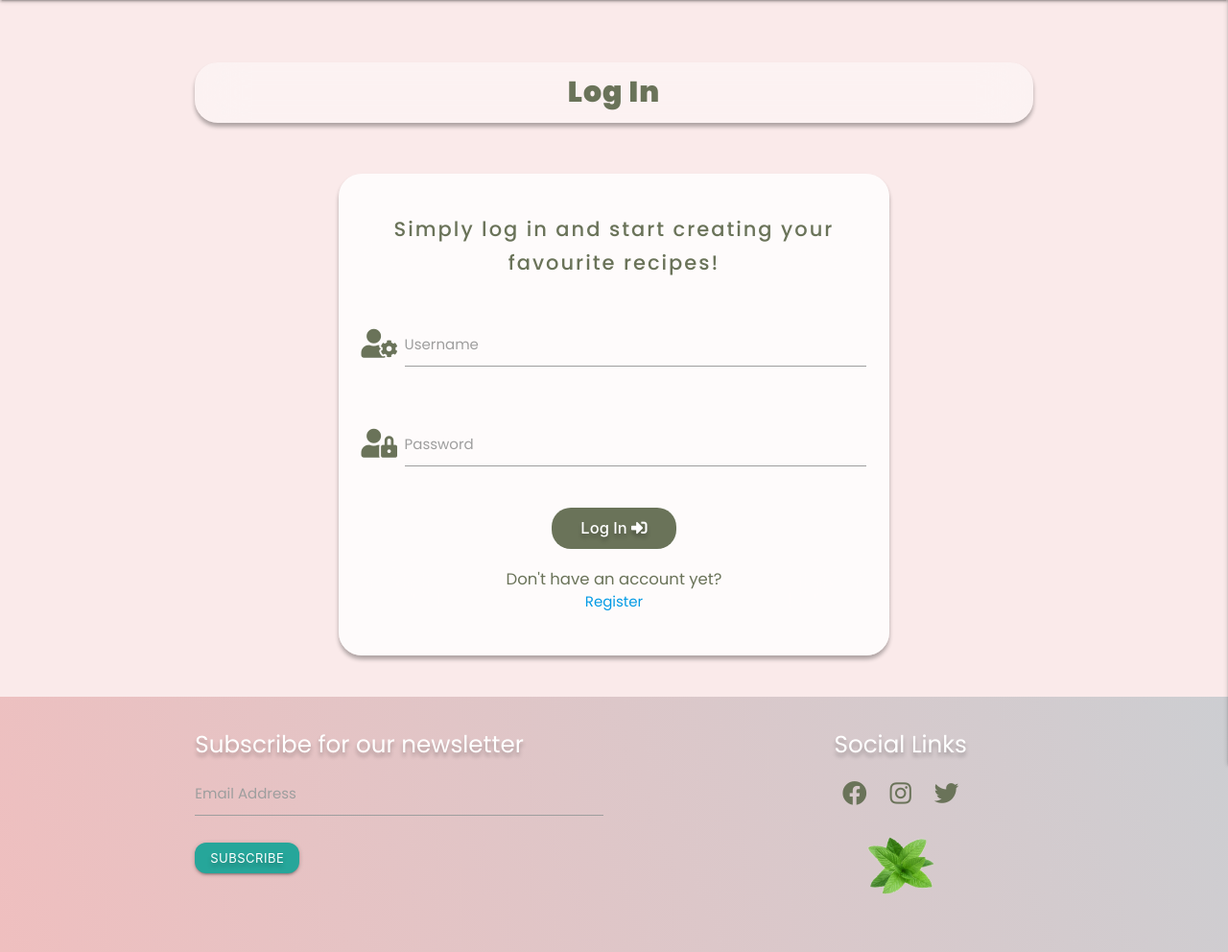
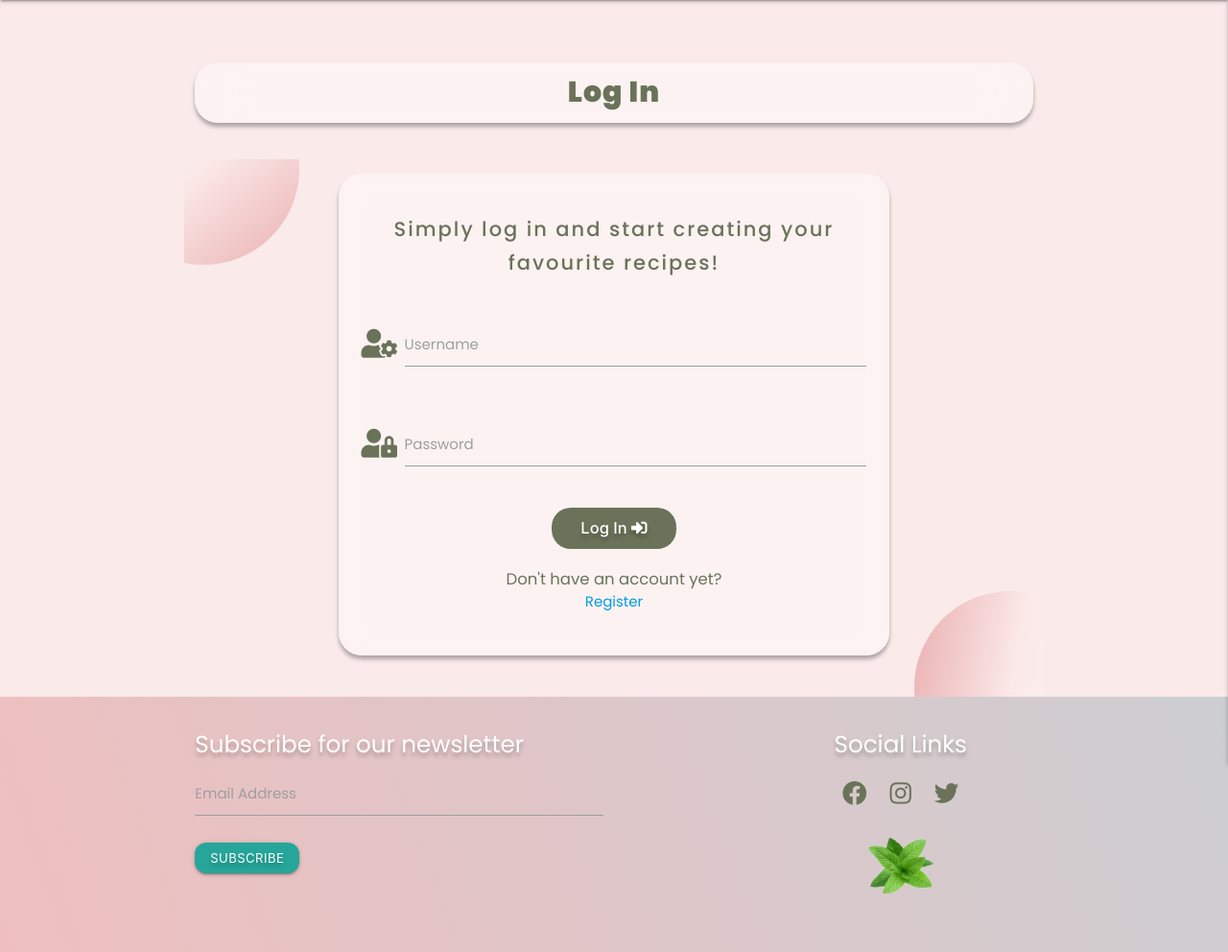
Before and after one commit to steff880/MS3-MyRecipeBook, a Flask app: page /login in a window 1280 px wide. Shown: the part 64-1056 px from the top of the page at 96% size. Run offline with Flask 2, Linux system fonts and the light colour scheme; some libraries are stand-ins or nearby versions.

Commit message:
Add two background elements

```diff
--- a/static/css/style.css
+++ b/static/css/style.css
@@ -93,6 +93,8 @@ header .brand-logo,
 .container .form-container {
     width: 100%;
     min-height: inherit;
+    position: relative;
+    overflow: hidden;
 }
 
 .form-container .form-row {
@@ -148,6 +150,33 @@ header .brand-logo,
     letter-spacing: 2px;
     font-size: 1.4em;
     line-height: 35px;
+}
+
+.form-container .card-panel-login {
+    background: rgba(255, 255, 255, 0.4);
+    backdrop-filter: blur(14px);
+
+}
+
+.circle-top,
+.circle-bottom {
+    position: absolute;
+    width: 200px;
+    height: 200px;
+    border-radius: 50%;
+    z-index: -1;
+}
+
+.circle-top {
+    top: -90px;
+    left: -80px;
+    background: linear-gradient(320deg, #eab0b1, #ffdfdf33, #ffffffb0);
+}
+
+.circle-bottom {
+    bottom: -90px;
+    right: -65px;
+    background: linear-gradient(100deg, #eab0b1, #ffdfdf33, #ffffffb0);
 }
 
 
--- a/templates/login.html
+++ b/templates/login.html
@@ -13,7 +13,7 @@
 <section class="form-container valign-wrapper">
     <div class="row form-row">
         <form action="{{ url_for('login') }}" method="POST" class="col s12 m10 offset-m1 l8 offset-l2">
-            <div class="card-panel">
+            <div class="card-panel card-panel-login">
                 <div class="row">
                     <div class="col s12 center-align">
                         <h5 class="form-heading">Simply log in and start creating your favourite recipes!</h5>
@@ -55,6 +55,8 @@
             </div>
         </form>
     </div>
+    <div class="circle-top"></div>
+    <div class="circle-bottom"></div>
 </section>
 
 {% endblock %}
```
